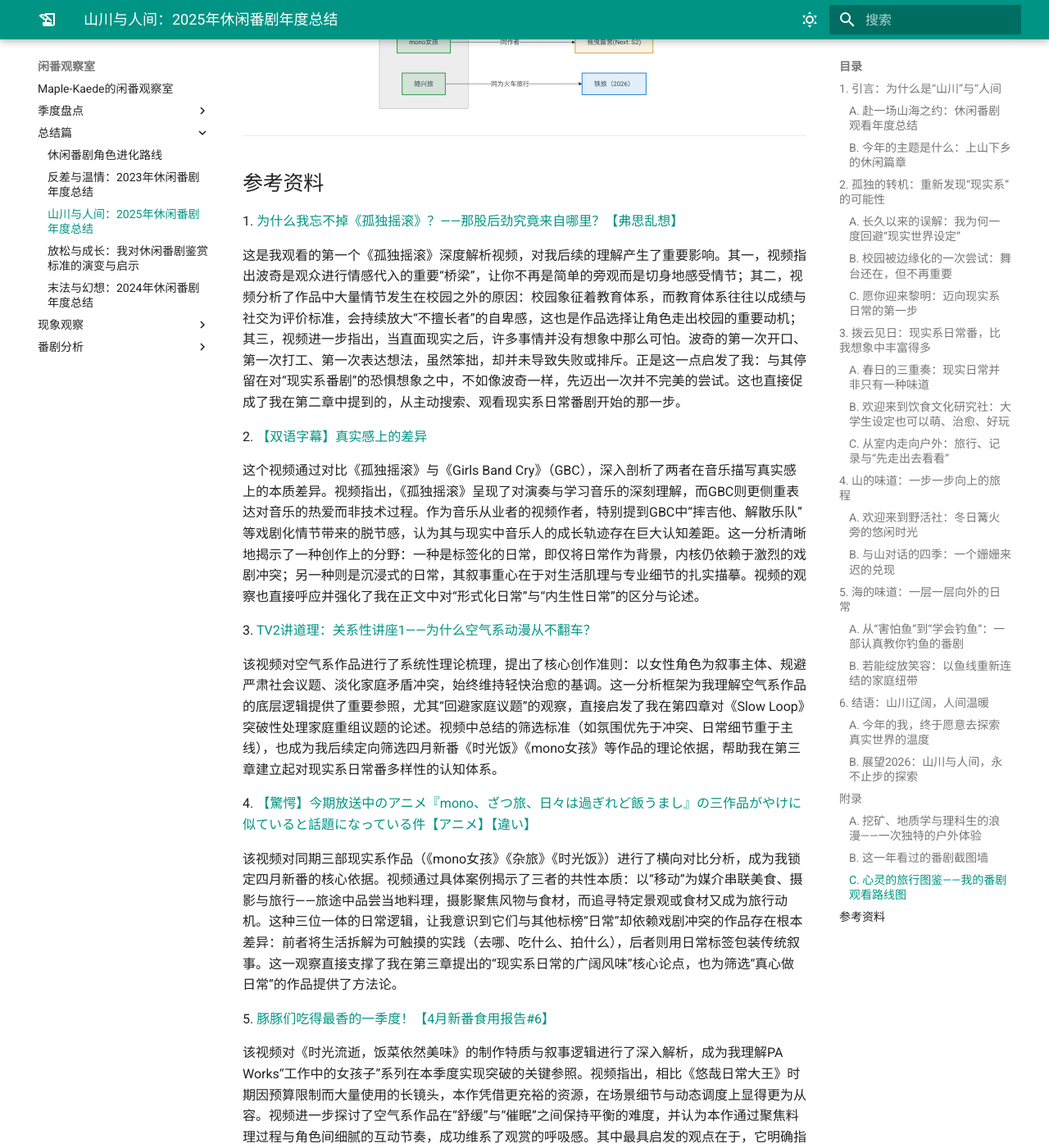
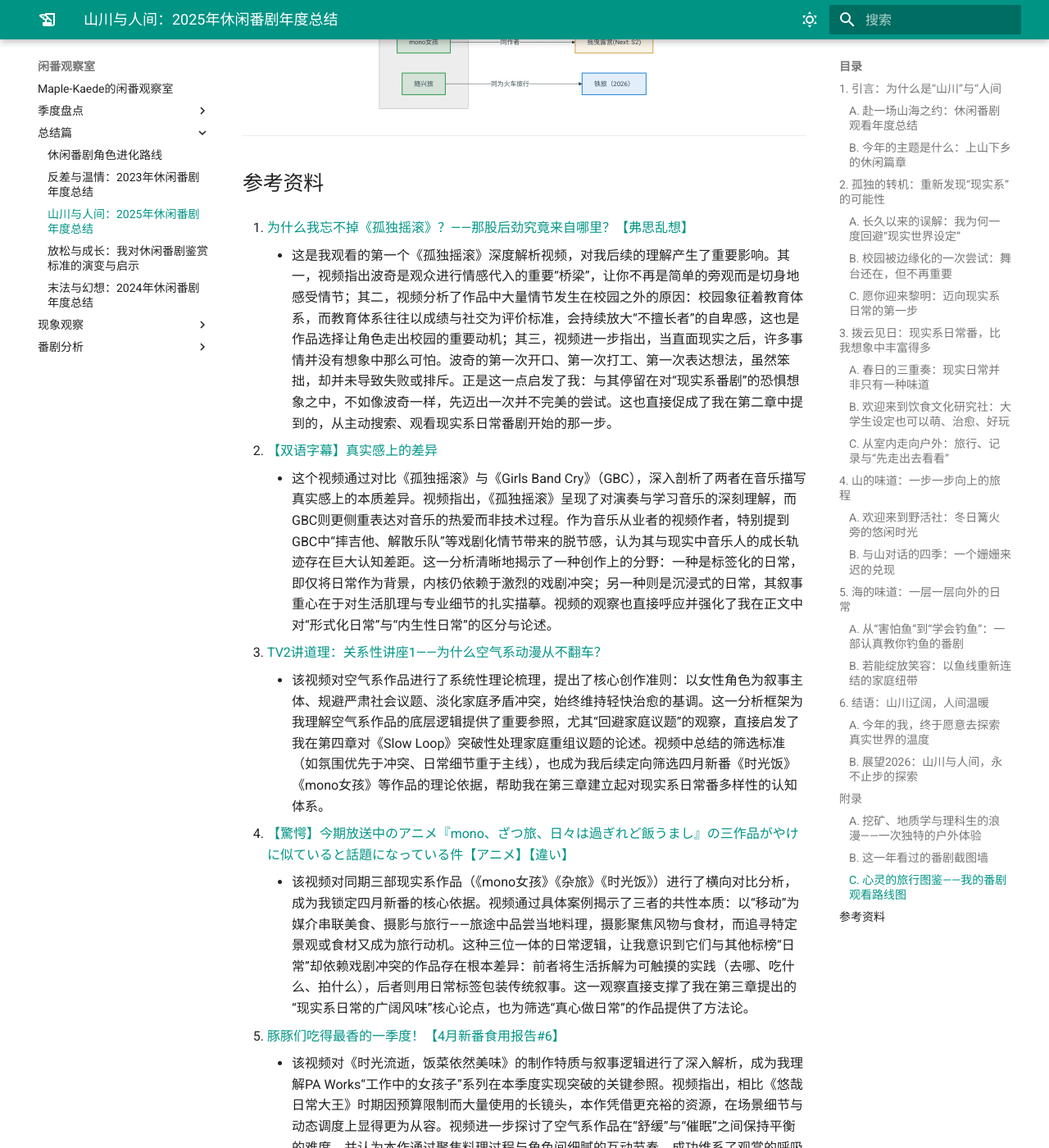
Before and after one commit to haveyouwantto/animedocs, an MkDocs documentation site: the page built from docs/总结篇/山川与人间：2025年休闲番剧年度总结.md, in a window 1280 px wide and 1400 px high, scrolled down 21194 px. Shown: the whole window at 82% size. Built offline with MkDocs 1.6.1 and Material for MkDocs 9.7.7, drawn with Linux system fonts in a browser that asks for light colours; plug-ins that fetch from the network failed and are left out.

Commit message:
use proper list

```diff
--- a/docs/总结篇/山川与人间：2025年休闲番剧年度总结.md
+++ b/docs/总结篇/山川与人间：2025年休闲番剧年度总结.md
@@ -639,52 +639,39 @@
 
 ## 参考资料
 
-1\. [为什么我忘不掉《孤独摇滚》？——那股后劲究竟来自哪里？【弗思乱想】](https://www.bilibili.com/video/BV1hiGUzKEm6)
+1. [为什么我忘不掉《孤独摇滚》？——那股后劲究竟来自哪里？【弗思乱想】](https://www.bilibili.com/video/BV1hiGUzKEm6)
+    * 这是我观看的第一个《孤独摇滚》深度解析视频，对我后续的理解产生了重要影响。其一，视频指出波奇是观众进行情感代入的重要“桥梁”，让你不再是简单的旁观而是切身地感受情节；其二，视频分析了作品中大量情节发生在校园之外的原因：校园象征着教育体系，而教育体系往往以成绩与社交为评价标准，会持续放大“不擅长者”的自卑感，这也是作品选择让角色走出校园的重要动机；其三，视频进一步指出，当直面现实之后，许多事情并没有想象中那么可怕。波奇的第一次开口、第一次打工、第一次表达想法，虽然笨拙，却并未导致失败或排斥。正是这一点启发了我：与其停留在对“现实系番剧”的恐惧想象之中，不如像波奇一样，先迈出一次并不完美的尝试。这也直接促成了我在第二章中提到的，从主动搜索、观看现实系日常番剧开始的那一步。
 
-这是我观看的第一个《孤独摇滚》深度解析视频，对我后续的理解产生了重要影响。其一，视频指出波奇是观众进行情感代入的重要“桥梁”，让你不再是简单的旁观而是切身地感受情节；其二，视频分析了作品中大量情节发生在校园之外的原因：校园象征着教育体系，而教育体系往往以成绩与社交为评价标准，会持续放大“不擅长者”的自卑感，这也是作品选择让角色走出校园的重要动机；其三，视频进一步指出，当直面现实之后，许多事情并没有想象中那么可怕。波奇的第一次开口、第一次打工、第一次表达想法，虽然笨拙，却并未导致失败或排斥。正是这一点启发了我：与其停留在对“现实系番剧”的恐惧想象之中，不如像波奇一样，先迈出一次并不完美的尝试。这也直接促成了我在第二章中提到的，从主动搜索、观看现实系日常番剧开始的那一步。
+2. [【双语字幕】真实感上的差异](https://www.bilibili.com/video/BV1MwEGzLE8o)
+    * 这个视频通过对比《孤独摇滚》与《Girls Band Cry》（GBC），深入剖析了两者在音乐描写真实感上的本质差异。视频指出，《孤独摇滚》呈现了对演奏与学习音乐的深刻理解，而GBC则更侧重表达对音乐的热爱而非技术过程。作为音乐从业者的视频作者，特别提到GBC中“摔吉他、解散乐队”等戏剧化情节带来的脱节感，认为其与现实中音乐人的成长轨迹存在巨大认知差距。这一分析清晰地揭示了一种创作上的分野：一种是标签化的日常，即仅将日常作为背景，内核仍依赖于激烈的戏剧冲突；另一种则是沉浸式的日常，其叙事重心在于对生活肌理与专业细节的扎实描摹。视频的观察也直接呼应并强化了我在正文中对“形式化日常”与“内生性日常”的区分与论述。
 
-2\. [【双语字幕】真实感上的差异](https://www.bilibili.com/video/BV1MwEGzLE8o)
+3. [TV2讲道理：关系性讲座1——为什么空气系动漫从不翻车？](https://www.bilibili.com/video/BV1Zf7fzZE8w)
+    * 该视频对空气系作品进行了系统性理论梳理，提出了核心创作准则：以女性角色为叙事主体、规避严肃社会议题、淡化家庭矛盾冲突，始终维持轻快治愈的基调。这一分析框架为我理解空气系作品的底层逻辑提供了重要参照，尤其“回避家庭议题”的观察，直接启发了我在第四章对《Slow Loop》突破性处理家庭重组议题的论述。视频中总结的筛选标准（如氛围优先于冲突、日常细节重于主线），也成为我后续定向筛选四月新番《时光饭》《mono女孩》等作品的理论依据，帮助我在第三章建立起对现实系日常番多样性的认知体系。
 
-这个视频通过对比《孤独摇滚》与《Girls Band Cry》（GBC），深入剖析了两者在音乐描写真实感上的本质差异。视频指出，《孤独摇滚》呈现了对演奏与学习音乐的深刻理解，而GBC则更侧重表达对音乐的热爱而非技术过程。作为音乐从业者的视频作者，特别提到GBC中“摔吉他、解散乐队”等戏剧化情节带来的脱节感，认为其与现实中音乐人的成长轨迹存在巨大认知差距。这一分析清晰地揭示了一种创作上的分野：一种是标签化的日常，即仅将日常作为背景，内核仍依赖于激烈的戏剧冲突；另一种则是沉浸式的日常，其叙事重心在于对生活肌理与专业细节的扎实描摹。视频的观察也直接呼应并强化了我在正文中对“形式化日常”与“内生性日常”的区分与论述。
+4. [【驚愕】今期放送中のアニメ『mono、ざつ旅、日々は過ぎれど飯うまし』の三作品がやけに似ていると話題になっている件【アニメ】【違い】](https://www.youtube.com/watch?v=iV9VpG7zpgE)
+    * 该视频对同期三部现实系作品（《mono女孩》《杂旅》《时光饭》）进行了横向对比分析，成为我锁定四月新番的核心依据。视频通过具体案例揭示了三者的共性本质：以“移动”为媒介串联美食、摄影与旅行——旅途中品尝当地料理，摄影聚焦风物与食材，而追寻特定景观或食材又成为旅行动机。这种三位一体的日常逻辑，让我意识到它们与其他标榜“日常”却依赖戏剧冲突的作品存在根本差异：前者将生活拆解为可触摸的实践（去哪、吃什么、拍什么），后者则用日常标签包装传统叙事。这一观察直接支撑了我在第三章提出的“现实系日常的广阔风味”核心论点，也为筛选“真心做日常”的作品提供了方法论。
 
-3\. [TV2讲道理：关系性讲座1——为什么空气系动漫从不翻车？](https://www.bilibili.com/video/BV1Zf7fzZE8w)
+5. [豚豚们吃得最香的一季度！【4月新番食用报告#6】](https://www.bilibili.com/video/BV19HGvzMEmj)
+    * 该视频对《时光流逝，饭菜依然美味》的制作特质与叙事逻辑进行了深入解析，成为我理解PA Works“工作中的女孩子”系列在本季度实现突破的关键参照。视频指出，相比《悠哉日常大王》时期因预算限制而大量使用的长镜头，本作凭借更充裕的资源，在场景细节与动态调度上显得更为从容。视频进一步探讨了空气系作品在“舒缓”与“催眠”之间保持平衡的难度，并认为本作通过聚焦料理过程与角色间细腻的互动节奏，成功维系了观赏的呼吸感。其中最具启发的观点在于，它明确指出了作品中各类活动（如登山、露营）的本质是“承载女孩子互动的容器，而非目标本身”。这一论述直接印证了我在第3章对“现实系日常内核在于人物关系与生活肌理”的分析，也为理解《向山进发》《Slow Loop》等作品中“过程本身即意义”的叙事哲学提供了坚实的理论支撑。
 
-该视频对空气系作品进行了系统性理论梳理，提出了核心创作准则：以女性角色为叙事主体、规避严肃社会议题、淡化家庭矛盾冲突，始终维持轻快治愈的基调。这一分析框架为我理解空气系作品的底层逻辑提供了重要参照，尤其“回避家庭议题”的观察，直接启发了我在第四章对《Slow Loop》突破性处理家庭重组议题的论述。视频中总结的筛选标准（如氛围优先于冲突、日常细节重于主线），也成为我后续定向筛选四月新番《时光饭》《mono女孩》等作品的理论依据，帮助我在第三章建立起对现实系日常番多样性的认知体系。
+6. **《二次元狂热》第194期：《珍贵时光如美味令人难忘》**
+    * 该文章系统梳理了大学题材在动画创作中的特殊性，提出的核心观点直接支撑了本文第三章对“大学生设定”的分析。文章指出，大学生身份同时具备“行动自由”“经济半独立”“社交圈开放”等多重自由因素，这为日常叙事提供了相较于高中校园更开阔的舞台；同时，作品往往通过侧面描写而非直接呈现成人压力的方式，维持了日常系的舒缓基调。《时光流逝，饭菜依然美味》正是这一创作思路的典型实践——它并不回避大学生活中的现实要素（如兼职、未来规划），却始终将其处理为背景纹理，从而让“成长”与“自由”在同一空间内自然交融。该文章的论述为本文关于“大学日常何以同时承载治愈感与成长感”的观点提供了重要理论依据。
 
-4\. [【驚愕】今期放送中のアニメ『mono、ざつ旅、日々は過ぎれど飯うまし』の三作品がやけに似ていると話題になっている件【アニメ】【違い】](https://www.youtube.com/watch?v=iV9VpG7zpgE)
+7. [【泛式】我个人不是特别喜欢的，主角变成白毛阿姨了，学校组的三个人就感觉阿姨的陪衬](https://www.bilibili.com/video/BV13Yj8zcEND)
+8. [【泛式】直接没有女主了！聊mono女孩最近看出一种我跟亲戚出去玩然后彼此没说太多话的感觉！](https://www.bilibili.com/video/BV1AL76zjEWd)
+    * 这两则泛式直播切片精准指出了《mono女孩》在人物互动与叙事重心上存在的问题：其一是角色间缺乏如驾驶中“油门与刹车”般的动态调节（例如某集中角色情绪长时间沉浸于低落状态，却缺乏其他角色将其自然拉回日常轨道的互动设计）；其二是叙事重心突然由JK组转向成人组，导致主角群边缘化、整体氛围失焦。这些观察成为我理解不同年龄层角色在“日常系”作品中表现差异的重要参照：JK角色常受限于校园场景与身份设定，成人角色则往往趋于稳定而缺乏生长感，而《时光饭》中的JD（大学生）群体恰好处于二者之间——既保留了青春期的探索活力，又拥有更自由的社交空间与心理弹性，从而实现了“刚刚好”的群像平衡。此案例也反向印证了我在第4章对《摇曳露营》“凛与抚子一动一静互补结构”的分析，凸显了角色关系设计与情绪节奏把控对作品沉浸感的核心影响。
 
-该视频对同期三部现实系作品（《mono女孩》《杂旅》《时光饭》）进行了横向对比分析，成为我锁定四月新番的核心依据。视频通过具体案例揭示了三者的共性本质：以“移动”为媒介串联美食、摄影与旅行——旅途中品尝当地料理，摄影聚焦风物与食材，而追寻特定景观或食材又成为旅行动机。这种三位一体的日常逻辑，让我意识到它们与其他标榜“日常”却依赖戏剧冲突的作品存在根本差异：前者将生活拆解为可触摸的实践（去哪、吃什么、拍什么），后者则用日常标签包装传统叙事。这一观察直接支撑了我在第三章提出的“现实系日常的广阔风味”核心论点，也为筛选“真心做日常”的作品提供了方法论。
+9. [日常系钓鱼番大对决！谁是最强日常番？](https://www.bilibili.com/video/BV1SdW7z3EVX)
+    * 该视频通过对比《放学后海堤日记》与《Slow Loop》的叙事重心，清晰揭示了两部作品的核心分野：前者以技术性为锚点，细致拆解钓鱼装备、技巧与生态知识，构建出扎实的“技能成长”脉络；后者则以情感联结为轴心，将钓鱼转化为承载家庭记忆与人际纽带的媒介。这一分析框架直接促成了我第五章的观看路线设计——先通过《海堤日记》建立对钓鱼技术的系统性认知，再借《Slow Loop》理解活动背后的情感层次。视频的对比逻辑也强化了我在全文贯穿的观察：现实系日常番的丰富性，正体现在从“掌握技能”到“编织关系”的渐进式探索中。
 
-5\. [豚豚们吃得最香的一季度！【4月新番食用报告#6】](https://www.bilibili.com/video/BV19HGvzMEmj)
+10. [【路亚说】最好看的钓鱼动漫——《放学后海堤日记》](https://www.bilibili.com/video/BV12T4y1m7rQ)
+    * 该视频由专业路亚装备品牌制作，从垂钓技术视角深度解析《放学后海堤日记》中的专业细节。视频系统拆解了作品中出现的技术要素，并对照现实中的装备参数与操作逻辑进行比对验证。这种行业视角的解读，不仅印证了作品在技术描写上的严谨性，更让我理解到制作组为还原真实垂钓体验所做的考据深度。该视频直接支撑了我在第5章对《海堤日记》“技术流”特质的分析，也强化了“现实系作品需扎根专业细节方能构建沉浸感”的核心观点。
 
-该视频对《时光流逝，饭菜依然美味》的制作特质与叙事逻辑进行了深入解析，成为我理解PA Works“工作中的女孩子”系列在本季度实现突破的关键参照。视频指出，相比《悠哉日常大王》时期因预算限制而大量使用的长镜头，本作凭借更充裕的资源，在场景细节与动态调度上显得更为从容。视频进一步探讨了空气系作品在“舒缓”与“催眠”之间保持平衡的难度，并认为本作通过聚焦料理过程与角色间细腻的互动节奏，成功维系了观赏的呼吸感。其中最具启发的观点在于，它明确指出了作品中各类活动（如登山、露营）的本质是“承载女孩子互动的容器，而非目标本身”。这一论述直接印证了我在第3章对“现实系日常内核在于人物关系与生活肌理”的分析，也为理解《向山进发》《Slow Loop》等作品中“过程本身即意义”的叙事哲学提供了坚实的理论支撑。
+11. [为什么明明只是友情，却也会生出占有欲？](https://www.bilibili.com/video/BV1p31iBDE3P)
+    * 该视频虽非直接分析动画作品，但其对人际关系中占有欲本质的心理学解读，为理解《向山进发》中“日向对葵的占有欲”提供了关键理论框架。视频指出：占有欲源于人类对“独特联结”的深层渴望，是个体通过确认“被需要”来获得安全感的本能表现；而嫉妒情绪的本质，实则是潜意识中对关系真实性的检验机制。最具启发的观点在于，它强调真正稳固的联结并非通过控制或束缚建立，而是基于信任的延续——当个体确信自身在对方心中占据着位置，占有欲便自然转化为包容的陪伴。这一论述完美呼应了日向最终的心理转变（从害怕失去葵到支持她独立登山），也为我在第4章分析“角色关系如何通过冲突实现进化”提供了跨学科的理论支点。
 
-6\. **《二次元狂热》第194期：《珍贵时光如美味令人难忘》**
+12. **小森健太朗. 神、さもなくば残念［2000年代以降アニメ思想批評］. 作品社. 2013.**
+    * 该书系统梳理并定义了“空气系”作品的叙事特征，提出了包括“以四至五名未成年少女为主体”“不设定必须达成的外在目标”“与恋爱主题隔离”“家庭描写仅作为背景而非戏剧核心”“回避过度不幸与悲惨”在内的五项创作准则。这一理论框架为我理解《mono女孩》《时光饭》等作品的构成逻辑提供了直接参照。而本年度观看的《向山进发》与《Slow Loop》，则分别对这些准则形成了有意义的对话与拓展：前者通过“登山”这一渐进式目标，在保持舒缓节奏的同时嵌入了明确的成长轴线；后者则直接将家庭重组与情感缺失作为叙事内核，在空气系的基调中认真处理了失去、记忆与重建等严肃议题。这两部作品在延续空气系美学的同时，也展现了该类型在议题承载与叙事结构上的演进可能。
 
-该文章系统梳理了大学题材在动画创作中的特殊性，提出的核心观点直接支撑了本文第三章对“大学生设定”的分析。文章指出，大学生身份同时具备“行动自由”“经济半独立”“社交圈开放”等多重自由因素，这为日常叙事提供了相较于高中校园更开阔的舞台；同时，作品往往通过侧面描写而非直接呈现成人压力的方式，维持了日常系的舒缓基调。《时光流逝，饭菜依然美味》正是这一创作思路的典型实践——它并不回避大学生活中的现实要素（如兼职、未来规划），却始终将其处理为背景纹理，从而让“成长”与“自由”在同一空间内自然交融。该文章的论述为本文关于“大学日常何以同时承载治愈感与成长感”的观点提供了重要理论依据。
-
-7\. [【泛式】我个人不是特别喜欢的，主角变成白毛阿姨了，学校组的三个人就感觉阿姨的陪衬](https://www.bilibili.com/video/BV13Yj8zcEND)
-
-8\. [【泛式】直接没有女主了！聊mono女孩最近看出一种我跟亲戚出去玩然后彼此没说太多话的感觉！](https://www.bilibili.com/video/BV1AL76zjEWd)
-
-这两则泛式直播切片精准指出了《mono女孩》在人物互动与叙事重心上存在的问题：其一是角色间缺乏如驾驶中“油门与刹车”般的动态调节（例如某集中角色情绪长时间沉浸于低落状态，却缺乏其他角色将其自然拉回日常轨道的互动设计）；其二是叙事重心突然由JK组转向成人组，导致主角群边缘化、整体氛围失焦。这些观察成为我理解不同年龄层角色在“日常系”作品中表现差异的重要参照：JK角色常受限于校园场景与身份设定，成人角色则往往趋于稳定而缺乏生长感，而《时光饭》中的JD（大学生）群体恰好处于二者之间——既保留了青春期的探索活力，又拥有更自由的社交空间与心理弹性，从而实现了“刚刚好”的群像平衡。此案例也反向印证了我在第4章对《摇曳露营》“凛与抚子一动一静互补结构”的分析，凸显了角色关系设计与情绪节奏把控对作品沉浸感的核心影响。
-
-9\. [日常系钓鱼番大对决！谁是最强日常番？](https://www.bilibili.com/video/BV1SdW7z3EVX)
-
-该视频通过对比《放学后海堤日记》与《Slow Loop》的叙事重心，清晰揭示了两部作品的核心分野：前者以技术性为锚点，细致拆解钓鱼装备、技巧与生态知识，构建出扎实的“技能成长”脉络；后者则以情感联结为轴心，将钓鱼转化为承载家庭记忆与人际纽带的媒介。这一分析框架直接促成了我第五章的观看路线设计——先通过《海堤日记》建立对钓鱼技术的系统性认知，再借《Slow Loop》理解活动背后的情感层次。视频的对比逻辑也强化了我在全文贯穿的观察：现实系日常番的丰富性，正体现在从“掌握技能”到“编织关系”的渐进式探索中。
-
-10\. [【路亚说】最好看的钓鱼动漫——《放学后海堤日记》](https://www.bilibili.com/video/BV12T4y1m7rQ)
-
-该视频由专业路亚装备品牌制作，从垂钓技术视角深度解析《放学后海堤日记》中的专业细节。视频系统拆解了作品中出现的技术要素，并对照现实中的装备参数与操作逻辑进行比对验证。这种行业视角的解读，不仅印证了作品在技术描写上的严谨性，更让我理解到制作组为还原真实垂钓体验所做的考据深度。该视频直接支撑了我在第5章对《海堤日记》“技术流”特质的分析，也强化了“现实系作品需扎根专业细节方能构建沉浸感”的核心观点。
-
-11\. [为什么明明只是友情，却也会生出占有欲？](https://www.bilibili.com/video/BV1p31iBDE3P)
-
-该视频虽非直接分析动画作品，但其对人际关系中占有欲本质的心理学解读，为理解《向山进发》中“日向对葵的占有欲”提供了关键理论框架。视频指出：占有欲源于人类对“独特联结”的深层渴望，是个体通过确认“被需要”来获得安全感的本能表现；而嫉妒情绪的本质，实则是潜意识中对关系真实性的检验机制。最具启发的观点在于，它强调真正稳固的联结并非通过控制或束缚建立，而是基于信任的延续——当个体确信自身在对方心中占据着位置，占有欲便自然转化为包容的陪伴。这一论述完美呼应了日向最终的心理转变（从害怕失去葵到支持她独立登山），也为我在第4章分析“角色关系如何通过冲突实现进化”提供了跨学科的理论支点。
-
-12\. **小森健太朗. 神、さもなくば残念［2000年代以降アニメ思想批評］. 作品社. 2013.**
-
-该书系统梳理并定义了“空气系”作品的叙事特征，提出了包括“以四至五名未成年少女为主体”“不设定必须达成的外在目标”“与恋爱主题隔离”“家庭描写仅作为背景而非戏剧核心”“回避过度不幸与悲惨”在内的五项创作准则。这一理论框架为我理解《mono女孩》《时光饭》等作品的构成逻辑提供了直接参照。而本年度观看的《向山进发》与《Slow Loop》，则分别对这些准则形成了有意义的对话与拓展：前者通过“登山”这一渐进式目标，在保持舒缓节奏的同时嵌入了明确的成长轴线；后者则直接将家庭重组与情感缺失作为叙事内核，在空气系的基调中认真处理了失去、记忆与重建等严肃议题。这两部作品在延续空气系美学的同时，也展现了该类型在议题承载与叙事结构上的演进可能。
-
-13\. [【芳文社/漫画推荐】来自身边特别之物的幸福，芳文社观鸟日常漫画推荐](https://www.bilibili.com/video/BV1U8411U7fh)
-
-该视频深入解析了芳文社漫画《幸福观鸟》的核心特质，成为我将其纳入未来探索路线的重要依据。视频指出，作品通过硬核观鸟知识（鸟类习性、栖息地分析、望远镜使用技巧）与细腻情感联结（角色借观察自然重新发现生活温度）的双线交织，实现了科普深度与治愈感的平衡。这种“专业技术承载人文关怀”的叙事模式，与《Slow Loop》中“以钓鱼为媒介重建家庭纽带”的精神内核高度契合，堪称其精神续作。而标准的Kirara系画风与舒缓的日常节奏，则延续了空气系作品“于细微处见光辉”的传统。该推荐视频强化了我对这部作品的期待——它或许能延续2025年“山川与人间”的探索脉络，在科学与诗意的交汇处，开辟新的治愈系可能。
+13. [【芳文社/漫画推荐】来自身边特别之物的幸福，芳文社观鸟日常漫画推荐](https://www.bilibili.com/video/BV1U8411U7fh)
+    * 该视频深入解析了芳文社漫画《幸福观鸟》的核心特质，成为我将其纳入未来探索路线的重要依据。视频指出，作品通过硬核观鸟知识（鸟类习性、栖息地分析、望远镜使用技巧）与细腻情感联结（角色借观察自然重新发现生活温度）的双线交织，实现了科普深度与治愈感的平衡。这种“专业技术承载人文关怀”的叙事模式，与《Slow Loop》中“以钓鱼为媒介重建家庭纽带”的精神内核高度契合，堪称其精神续作。而标准的Kirara系画风与舒缓的日常节奏，则延续了空气系作品“于细微处见光辉”的传统。该推荐视频强化了我对这部作品的期待——它或许能延续2025年“山川与人间”的探索脉络，在科学与诗意的交汇处，开辟新的治愈系可能。
```
